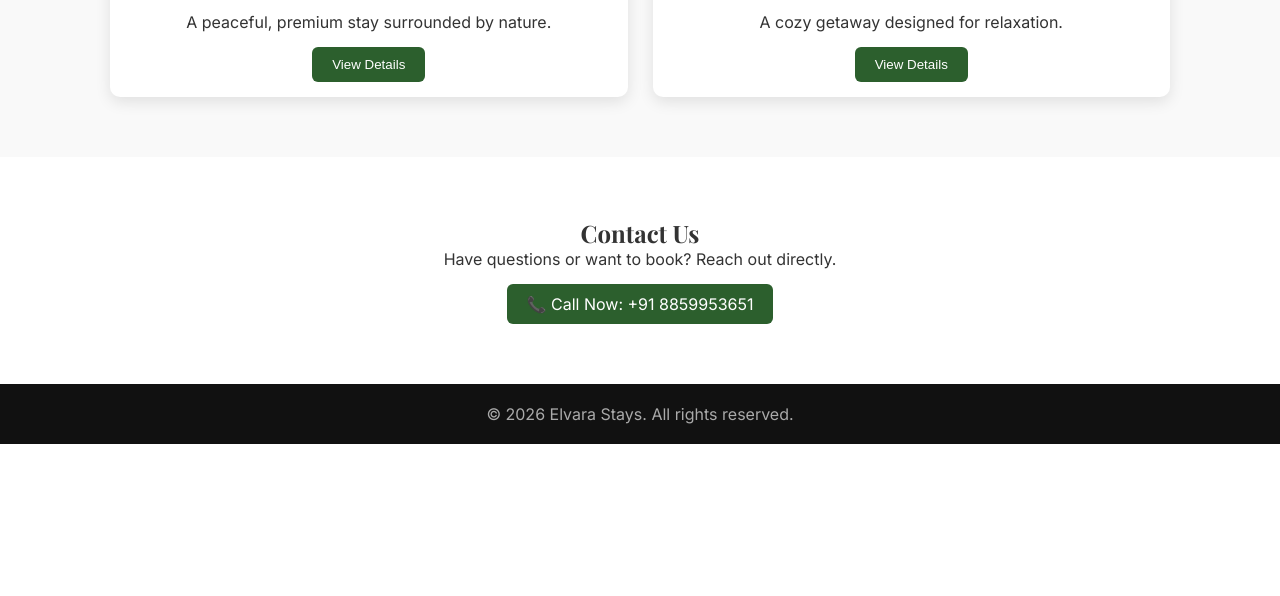
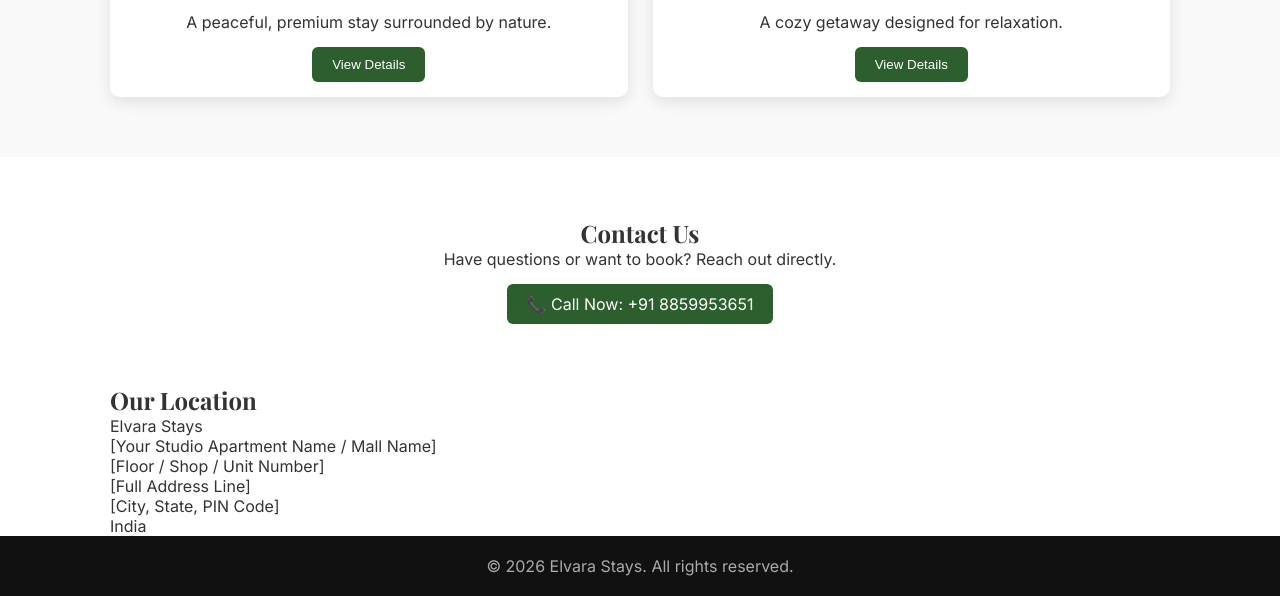
Before and after one commit to abhisar9149/elvarastays, a plain HTML site: page index.html in a window 1280 px wide. Shown: the part 1136-1732 px from the top of the page. Before the commit the page ends 1580 px from the top, so only its background shows below. Drawn offline with nearby package versions, Linux system fonts and the light colour scheme.

Commit message:
Update index.html

```diff
--- a/index.html
+++ b/index.html
@@ -72,6 +72,21 @@
   </div>
 </section>
 
+  <!-- ADDRESS -->
+<section id="address" class="address">
+  <div class="container">
+    <h2>Our Location</h2>
+    <p>
+      Elvara Stays<br>
+      [Your Studio Apartment Name / Mall Name]<br>
+      [Floor / Shop / Unit Number]<br>
+      [Full Address Line]<br>
+      [City, State, PIN Code]<br>
+      India
+    </p>
+  </div>
+</section>
+
 <!-- FOOTER -->
 <footer class="footer">
   <p>© 2026 Elvara Stays. All rights reserved.</p>
```
